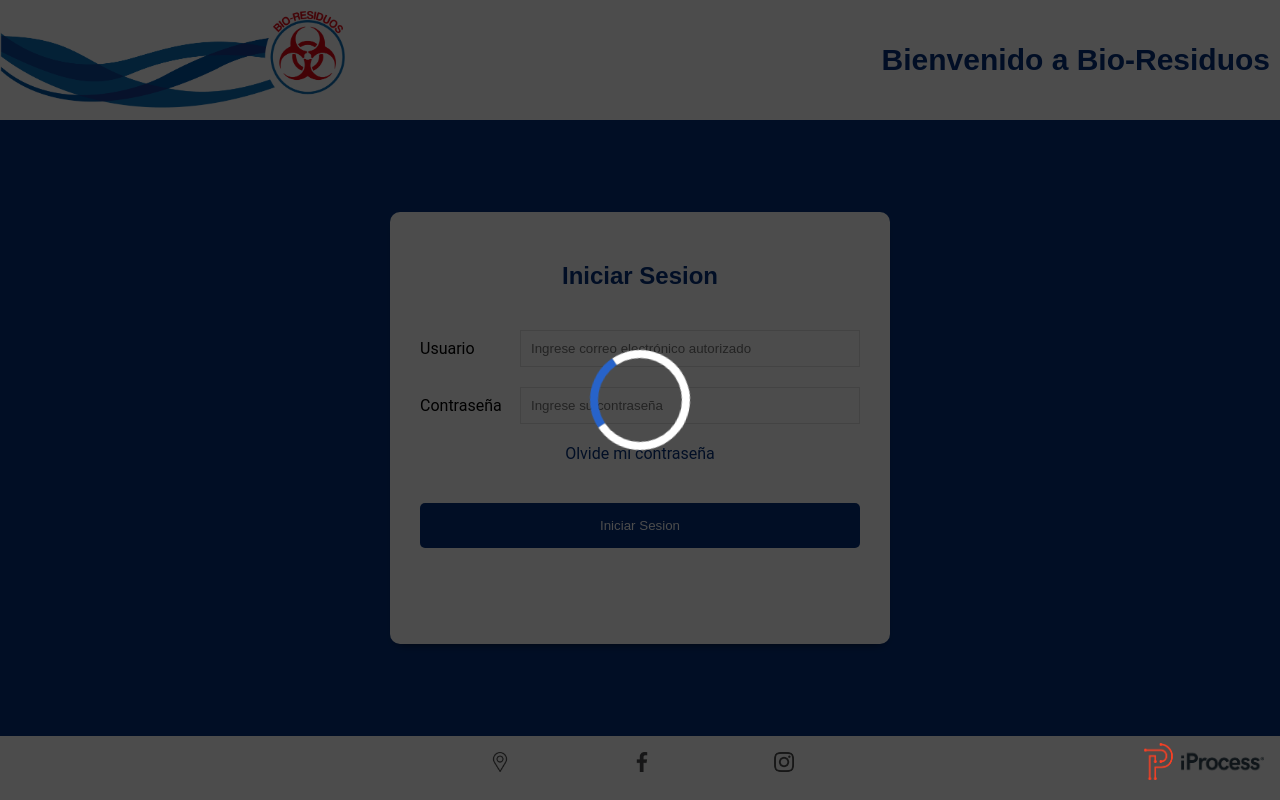
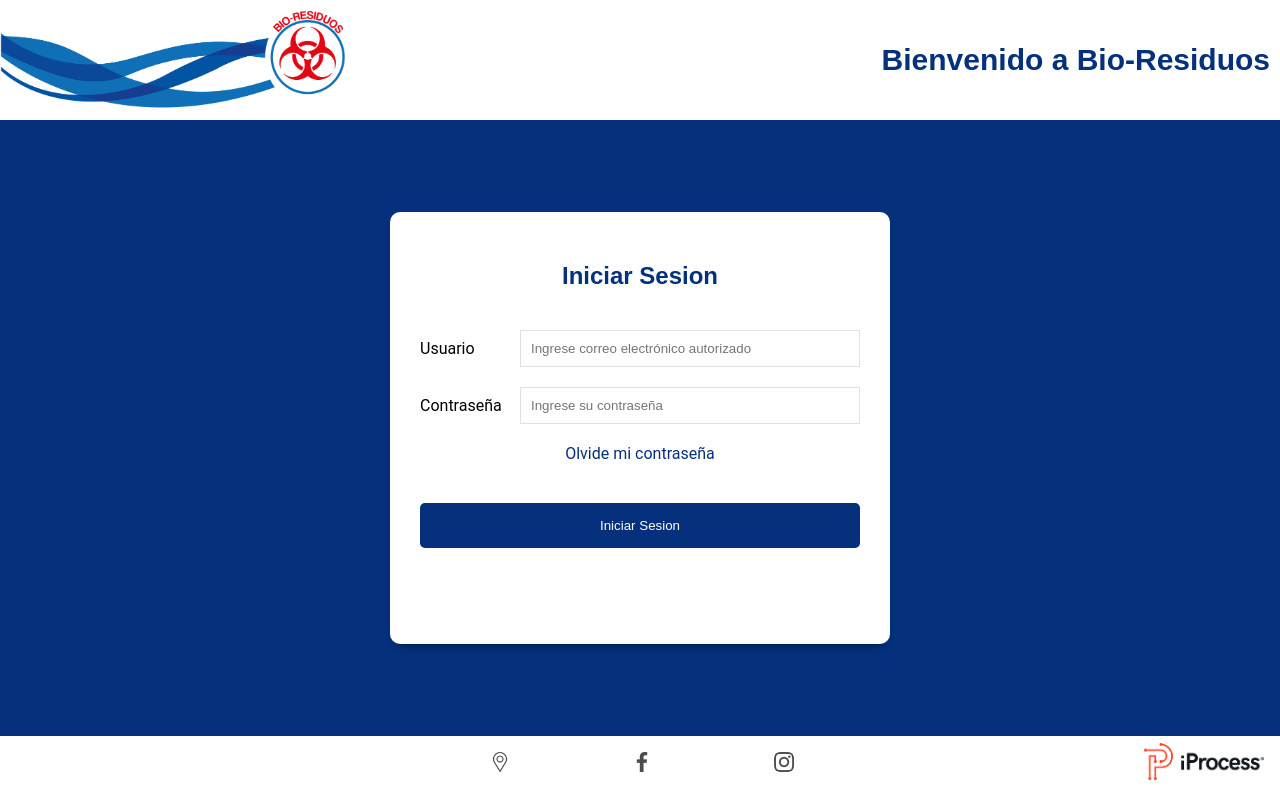
Before and after one commit to SergioCasallas/Bio, a React (Create React App) app: page / in a window 1280 px wide. Built offline with nearby package versions, Linux system fonts and the light colour scheme.

Commit message:
Update Spinner

```diff
--- a/src/components/Login/Login.jsx
+++ b/src/components/Login/Login.jsx
@@ -3,9 +3,6 @@ import { Redirect } from "react-router-dom";
 import BodyLogin from "./BodyLogin";
 import HeaderLogin from "./HeaderLogin";
 import Footer from "../Footer/Footer";
-
-import Spinner from "../Spinner/Spinner"
-
 // Import Context
 import PkClientesContext from "../../context/Login/PkClientesContext";
 
@@ -21,7 +18,6 @@ const Login = () => {
         )
       ) : (
         <>
-        <Spinner></Spinner>
           <HeaderLogin />
           <BodyLogin />
           <Footer />
--- a/src/components/TablaRecolecciones/TablaRecolecciones.jsx
+++ b/src/components/TablaRecolecciones/TablaRecolecciones.jsx
@@ -2,6 +2,7 @@ import React, { useContext, useEffect, useState } from 'react';
 import AlertaContext from '../../context/Alerta/AlertaContext';
 import pkClienteContext from '../../context/Login/PkClientesContext';
 import { sendDatosPdf } from '../../services/apiPdf/apiPdf';
+import Spinner from '../Spinner/Spinner'
 
 const TablaRecolecciones = ({ datos, datosBusqueda }) => {
   const [datosTable, setDatosTable] = useState(null);
@@ -187,9 +188,9 @@ const TablaRecolecciones = ({ datos, datosBusqueda }) => {
   return (
     <div>
       <>
-        <table className='table-container'>
-          <thead className='table__title-header'>
-            <tr className='table__title-header-items'>
+        <table className="table-container">
+          <thead className="table__title-header">
+            <tr className="table__title-header-items">
               {titles
                 ? titles.map((item, index) => <th key={index}>{item}</th>)
                 : null}
@@ -214,23 +215,23 @@ const TablaRecolecciones = ({ datos, datosBusqueda }) => {
             </tr> */}
             {datosTable !== null
               ? datosTable.map((item, index) => (
-                  <tr className='table-container__tr' key={index}>
-                    <td className='table__tbody-tr-td'>
+                  <tr className="table-container__tr" key={index}>
+                    <td className="table__tbody-tr-td">
                       {item.client_signature_timestamp
                         ? item.client_signature_timestamp.substring(0, 10)
-                        : ''}
+                        : ""}
                     </td>
-                    <td className='table__tbody-tr-td'>
-                      {item.company_address ? item.company_address : ''}
+                    <td className="table__tbody-tr-td">
+                      {item.company_address ? item.company_address : ""}
                     </td>
-                    <td className='table__tbody-tr-td'>
+                    <td className="table__tbody-tr-td">
                       {UUIDSedes.map((itemSede) =>
                         itemSede.UUID === item.UUID_Sede
                           ? itemSede.Nombre_Sede
-                          : ''
+                          : ""
                       )}
                     </td>
-                    <td className='table__tbody-tr-td'>
+                    <td className="table__tbody-tr-td">
                       {item.confirmed_weight}
                     </td>
                     {/* <td className="table__tbody-tr-td">{item.residue}</td> */}
@@ -255,16 +256,17 @@ const TablaRecolecciones = ({ datos, datosBusqueda }) => {
           </tbody>
         </table>
       </>
-      <div className='container-button'>
+      <div className="container-button">
         <button
-          className='button'
+          className="button"
           onClick={(e) => {
             sendDatos();
-          }}>
+          }}
+        >
           Descarga
         </button>
       </div>
-      {spinner === true ? <div className='spinner'></div> : null}
+      {spinner === true ? <Spinner/> : null}
     </div>
   );
 };
--- a/src/styles/base/_base.scss
+++ b/src/styles/base/_base.scss
@@ -81,13 +81,14 @@ aside {
   box-sizing: border-box;
 }
 
-.spinner {
-  position: absolute;
-  top: 0;
-  width: 20vw;
-  height: 20vh;
-  background-color: red;
-}
+// .spinner {
+//   position: absolute;
+//   top: 0;
+//   left: 0;
+//   width: 20vw;
+//   height: 20vh;
+//   background-color: red;
+// }
 
 .contenedor-app {
   @include globalContainer;
--- a/src/styles/components/_spinner.scss
+++ b/src/styles/components/_spinner.scss
@@ -5,6 +5,8 @@
   justify-content: center;
   align-items: center;
   position: absolute;
+  top:0;
+  left:0;
   width: 100vw;
   height: 100vh;
   background-color: rgba(0, 0, 0, 0.7)
```
